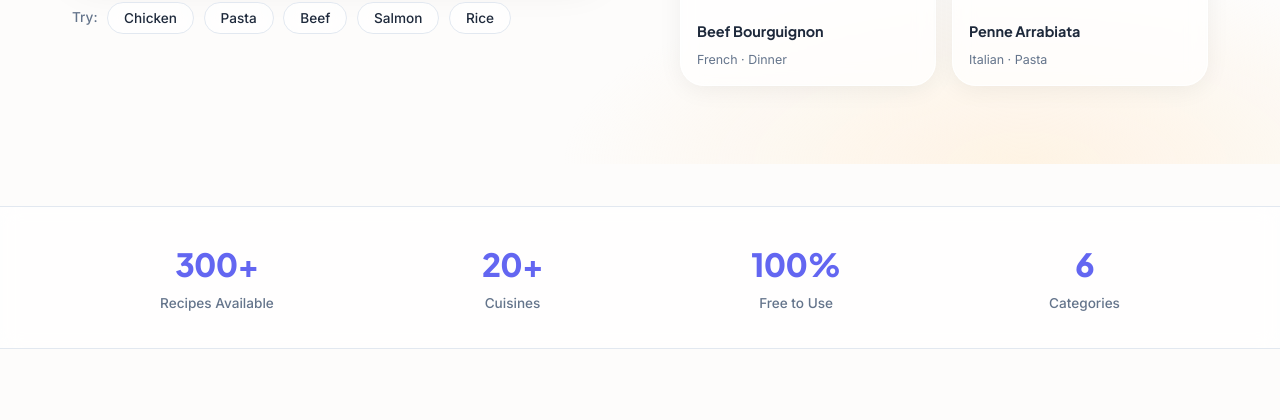
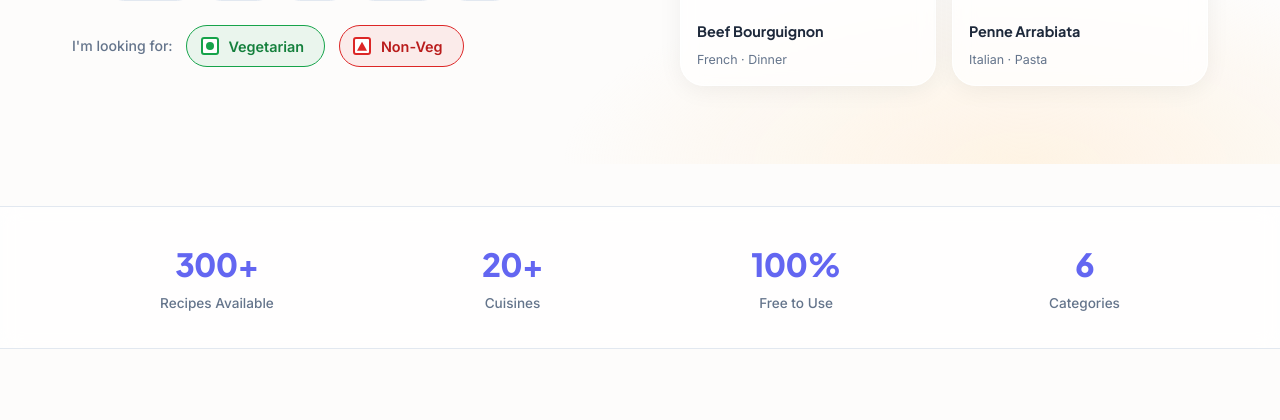
Before and after one commit to hkarnena/recipe-finder, a FastAPI app: page / in a window 1280 px wide. Shown: the part 636-1056 px from the top of the page. Run offline with FastAPI, Linux system fonts and the light colour scheme.

Commit message:
Add veg/non-veg icons, numbered instructions, no-instructions fallback

```diff
--- a/app.py
+++ b/app.py
@@ -3,10 +3,50 @@
 from fastapi.templating import Jinja2Templates
 from fastapi.staticfiles import StaticFiles
 import requests
+import re
 
 app = FastAPI()
 templates = Jinja2Templates(directory="templates")
 app.mount("/static", StaticFiles(directory="static"), name="static")
+
+def parse_instructions(text: str) -> list[str]:
+    """Split raw instruction text into clean numbered steps."""
+    if not text:
+        return []
+
+    # Split on newlines first
+    lines = [l.strip() for l in text.splitlines()]
+    lines = [l for l in lines if l]  # remove empty lines
+
+    steps = []
+    for line in lines:
+        # If a line is already short (a single step), keep it
+        # If it's a long paragraph, split on ". " sentence boundaries
+        if len(line) < 200:
+            # Strip leading step numbers like "1." "Step 1:" etc.
+            line = re.sub(r'^(step\s*)?\d+[\.\):\-]\s*', '', line, flags=re.IGNORECASE)
+            if line:
+                steps.append(line)
+        else:
+            # Split long paragraph into sentences
+            sentences = re.split(r'(?<=[.!?])\s+', line)
+            for s in sentences:
+                s = s.strip()
+                s = re.sub(r'^(step\s*)?\d+[\.\):\-]\s*', '', s, flags=re.IGNORECASE)
+                if s and len(s) > 10:
+                    steps.append(s)
+
+    # Deduplicate while preserving order
+    seen = set()
+    unique = []
+    for s in steps:
+        if s not in seen:
+            seen.add(s)
+            unique.append(s)
+
+    return unique
+
+templates.env.filters["parse_instructions"] = parse_instructions
 
 # Home page
 @app.get("/", response_class=HTMLResponse)
@@ -92,6 +132,21 @@
 # Browse by category
 @app.get("/category/{category_name}", response_class=HTMLResponse)
 def browse_category(request: Request, category_name: str):
+    # Special case: Non-Veg shows chicken + beef + seafood combined
+    if category_name.lower() in ("non-veg", "nonveg", "non veg"):
+        recipes = []
+        seen_ids = set()
+        for cat in ["Chicken", "Beef", "Seafood", "Lamb", "Pork"]:
+            try:
+                r = requests.get(f"https://www.themealdb.com/api/json/v1/1/filter.php?c={cat}", timeout=10)
+                for m in (r.json().get("meals") or []):
+                    if m["idMeal"] not in seen_ids:
+                        recipes.append(m)
+                        seen_ids.add(m["idMeal"])
+            except Exception:
+                pass
+        return templates.TemplateResponse("results.html", {"request": request, "recipes": recipes, "ingredient": "Non-Veg"})
+
     api_url = f"https://www.themealdb.com/api/json/v1/1/filter.php?c={category_name}"
     try:
         response = requests.get(api_url, timeout=10)
--- a/static/script.js
+++ b/static/script.js
@@ -31,8 +31,20 @@
         input.value = ingredient;
         document.getElementById('searchForm').submit();
     } else {
-        // If on results page, redirect to home with search
         window.location.href = '/?search=' + encodeURIComponent(ingredient);
+    }
+}
+
+// Non-veg diet toggle: submit search for chicken (non-veg browse)
+function searchIngredientHref(event, ingredient) {
+    event.preventDefault();
+    const form = document.getElementById('searchForm');
+    const input = document.getElementById('ingredientInput');
+    if (form && input) {
+        input.value = ingredient;
+        form.submit();
+    } else {
+        window.location.href = '/search?ingredient=' + encodeURIComponent(ingredient);
     }
 }
 
--- a/static/style.css
+++ b/static/style.css
@@ -1041,3 +1041,201 @@
   .results-toolbar-inner { flex-direction: column; align-items: stretch; }
   .diet-filters { justify-content: center; }
 }
+
+/* ===== HOMEPAGE DIET TOGGLE (Indian Veg/Non-Veg Icons) ===== */
+.diet-toggle-row {
+  display: flex;
+  align-items: center;
+  gap: 0.85rem;
+  margin-top: 1.5rem;
+  flex-wrap: wrap;
+}
+
+.diet-toggle-label {
+  font-size: 0.88rem;
+  color: var(--text-muted);
+  font-weight: 500;
+}
+
+.diet-toggle-btn {
+  display: inline-flex;
+  align-items: center;
+  gap: 0.6rem;
+  padding: 0.55rem 1.25rem 0.55rem 0.85rem;
+  border-radius: 25px;
+  font-size: 0.9rem;
+  font-weight: 600;
+  text-decoration: none;
+  transition: all 0.2s;
+  font-family: 'Inter', sans-serif;
+  cursor: pointer;
+}
+
+.veg-toggle {
+  background: rgba(22,163,74,0.08);
+  color: #15803d;
+  border: 1.5px solid #16a34a;
+}
+
+.veg-toggle:hover {
+  background: #16a34a;
+  color: white;
+  transform: translateY(-2px);
+  box-shadow: 0 4px 14px rgba(22,163,74,0.25);
+}
+
+.nonveg-toggle {
+  background: rgba(220,38,38,0.08);
+  color: #b91c1c;
+  border: 1.5px solid #dc2626;
+}
+
+.nonveg-toggle:hover {
+  background: #dc2626;
+  color: white;
+  transform: translateY(-2px);
+  box-shadow: 0 4px 14px rgba(220,38,38,0.25);
+}
+
+/* Indian food standard veg icon: green square with green circle inside */
+.indian-veg-icon {
+  display: inline-block;
+  width: 18px;
+  height: 18px;
+  border: 2px solid #16a34a;
+  border-radius: 3px;
+  position: relative;
+  flex-shrink: 0;
+  background: white;
+}
+
+.indian-veg-icon::after {
+  content: '';
+  position: absolute;
+  top: 50%;
+  left: 50%;
+  transform: translate(-50%, -50%);
+  width: 8px;
+  height: 8px;
+  background: #16a34a;
+  border-radius: 50%;
+}
+
+/* Indian food standard non-veg icon: red square with red triangle inside */
+.indian-nonveg-icon {
+  display: inline-block;
+  width: 18px;
+  height: 18px;
+  border: 2px solid #dc2626;
+  border-radius: 3px;
+  position: relative;
+  flex-shrink: 0;
+  background: white;
+  overflow: hidden;
+}
+
+.indian-nonveg-icon::after {
+  content: '';
+  position: absolute;
+  top: 50%;
+  left: 50%;
+  transform: translate(-50%, -46%);
+  width: 0;
+  height: 0;
+  border-left: 5px solid transparent;
+  border-right: 5px solid transparent;
+  border-bottom: 9px solid #dc2626;
+}
+
+/* Dark mode adjustments */
+body.dark-mode .indian-veg-icon,
+body.dark-mode .indian-nonveg-icon {
+  background: transparent;
+}
+
+body.dark-mode .veg-toggle {
+  background: rgba(22,163,74,0.15);
+  color: #4ade80;
+  border-color: #4ade80;
+}
+
+body.dark-mode .nonveg-toggle {
+  background: rgba(220,38,38,0.15);
+  color: #f87171;
+  border-color: #f87171;
+}
+
+body.dark-mode .indian-veg-icon {
+  border-color: #4ade80;
+}
+body.dark-mode .indian-veg-icon::after {
+  background: #4ade80;
+}
+body.dark-mode .indian-nonveg-icon {
+  border-color: #f87171;
+}
+body.dark-mode .indian-nonveg-icon::after {
+  border-bottom-color: #f87171;
+}
+
+/* ===== INSTRUCTIONS NUMBERED LIST ===== */
+.instructions-list {
+  list-style: none;
+  counter-reset: step-counter;
+  display: flex;
+  flex-direction: column;
+  gap: 1rem;
+}
+
+.instructions-list li {
+  counter-increment: step-counter;
+  display: flex;
+  gap: 1.25rem;
+  align-items: flex-start;
+  line-height: 1.7;
+  color: var(--text-muted);
+  font-size: 0.97rem;
+  padding: 1rem 1.25rem;
+  background: rgba(99,102,241,0.03);
+  border-radius: 10px;
+  border: 1px solid rgba(99,102,241,0.08);
+  transition: background 0.2s;
+}
+
+.instructions-list li:hover {
+  background: rgba(99,102,241,0.07);
+}
+
+.instructions-list li::before {
+  content: counter(step-counter);
+  min-width: 32px;
+  height: 32px;
+  background: var(--primary-action);
+  color: white;
+  border-radius: 50%;
+  display: flex;
+  align-items: center;
+  justify-content: center;
+  font-size: 0.82rem;
+  font-weight: 700;
+  font-family: 'Plus Jakarta Sans', sans-serif;
+  flex-shrink: 0;
+  margin-top: 0.1rem;
+}
+
+/* No instructions fallback */
+.no-instructions {
+  text-align: center;
+  padding: 2rem;
+  color: var(--text-muted);
+}
+
+.no-instructions span {
+  font-size: 2.5rem;
+  display: block;
+  margin-bottom: 0.75rem;
+}
+
+.no-instructions p {
+  font-size: 0.95rem;
+}
--- a/templates/index.html
+++ b/templates/index.html
@@ -41,6 +41,18 @@
                 <button class="tag" onclick="searchIngredient('beef')">Beef</button>
                 <button class="tag" onclick="searchIngredient('salmon')">Salmon</button>
                 <button class="tag" onclick="searchIngredient('rice')">Rice</button>
+            </div>
+
+            <div class="diet-toggle-row">
+                <span class="diet-toggle-label">I'm looking for:</span>
+                <a href="/category/Vegetarian" class="diet-toggle-btn veg-toggle">
+                    <span class="indian-veg-icon"></span>
+                    Vegetarian
+                </a>
+                <a href="/category/Non-Veg" class="diet-toggle-btn nonveg-toggle">
+                    <span class="indian-nonveg-icon"></span>
+                    Non-Veg
+                </a>
             </div>
         </div>
 
```
Also changed, not shown: templates/recipe.html (+22 -1 lines).
